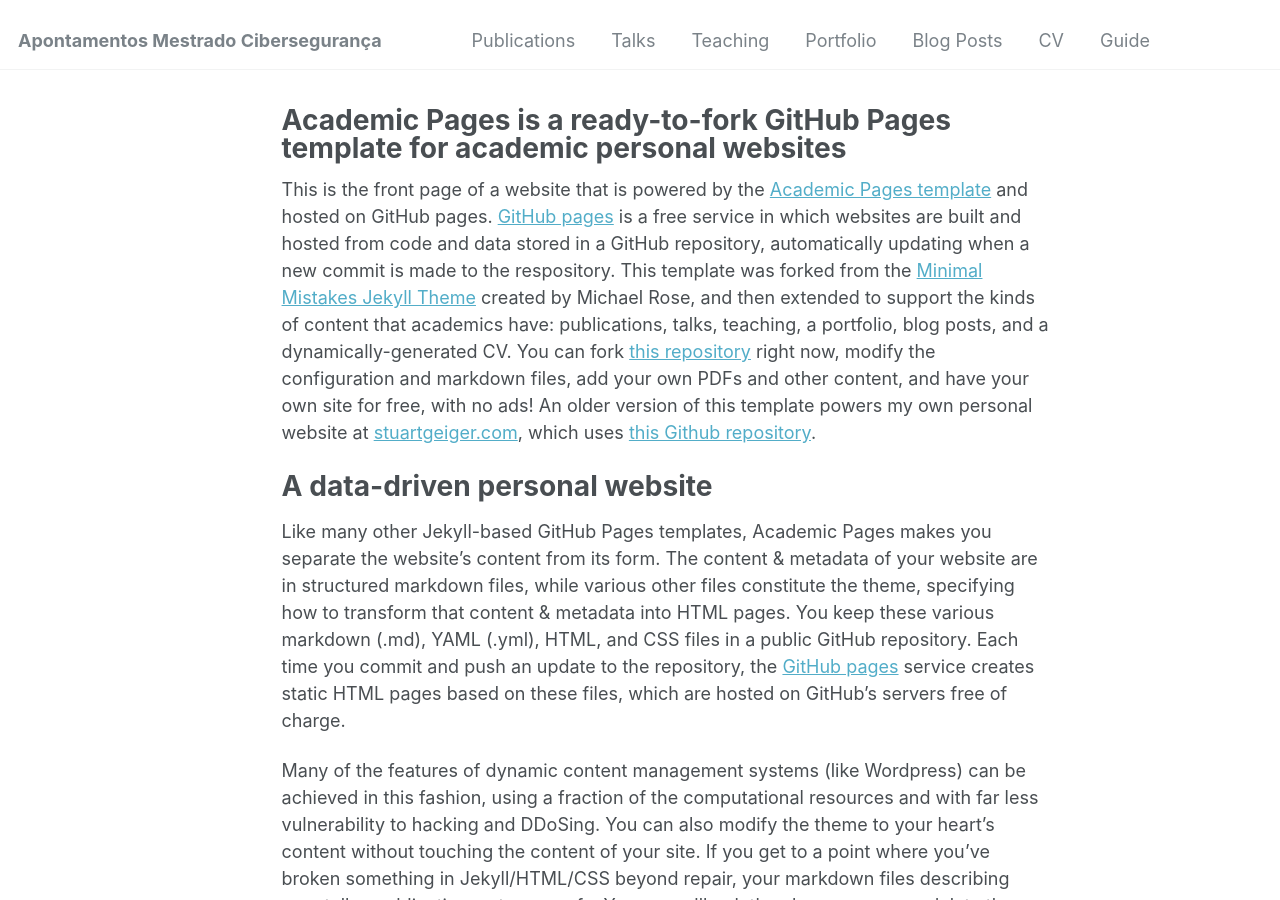
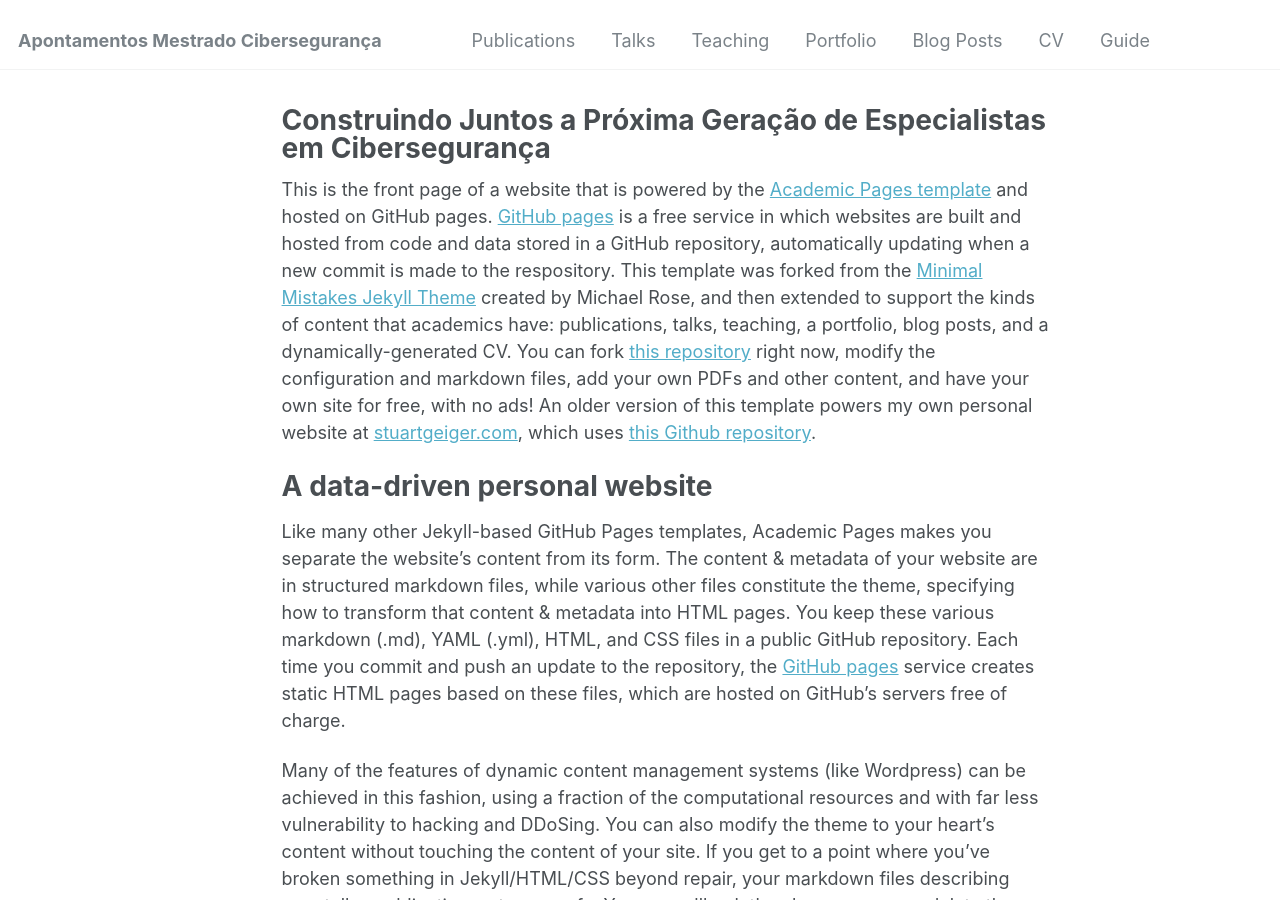
Before and after one commit to V1dal9/mcs_github.io, a Jekyll site: the page built from _pages/about.md, in a window 1280 px wide and 900 px high. Built offline with Jekyll 4.4.1, drawn with Linux system fonts in a browser that asks for light colours.

Commit message:
Updated title about.md

```diff
--- a/_pages/about.md
+++ b/_pages/about.md
@@ -1,6 +1,6 @@
 ---
 permalink: /
-title: "Academic Pages is a ready-to-fork GitHub Pages template for academic personal websites"
+title: "Construindo Juntos a Próxima Geração de Especialistas em Cibersegurança"
 author_profile: false
 redirect_from:
   - /about/
```
